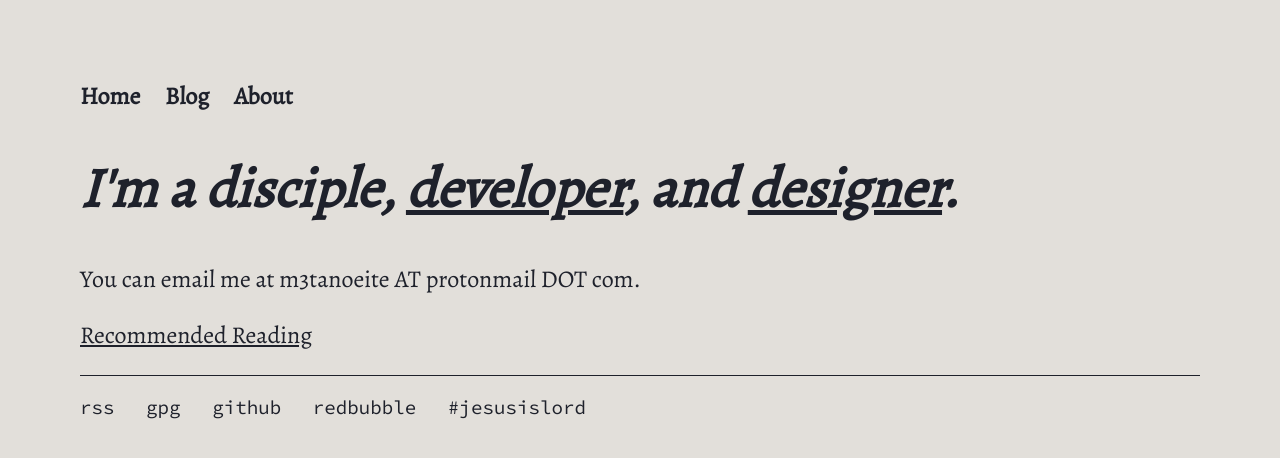
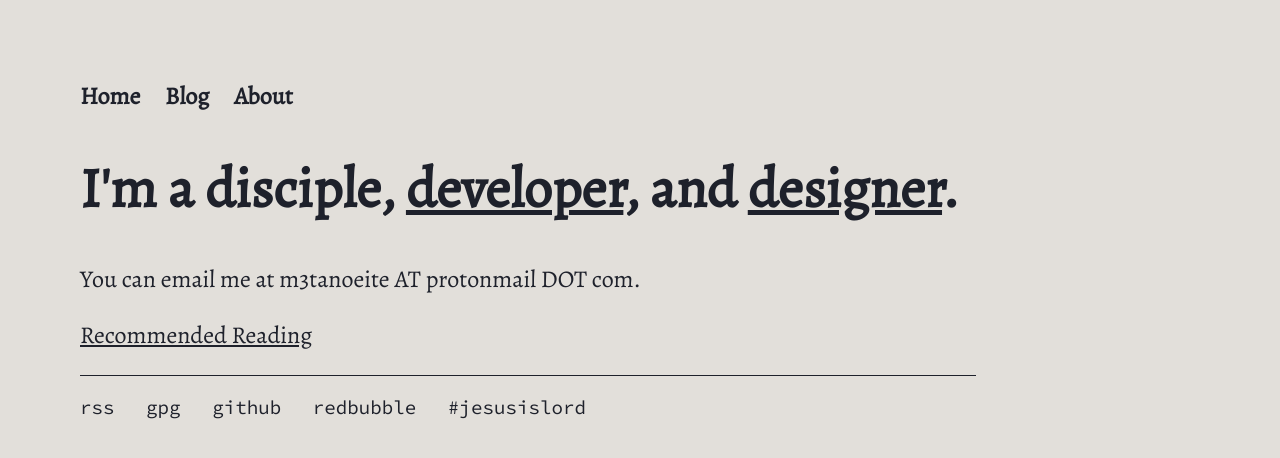
Before and after one commit to codyilardo/codyilardo.github.io, a Jekyll site: the page built from index.html, in a window 1280 px wide. Shown: the top 458 px of the page. Built offline with Jekyll 4.4.1, drawn with Linux system fonts in a browser that asks for light colours.

Commit message:
styling mods text................

```diff
--- a/css/main.css
+++ b/css/main.css
@@ -13,13 +13,13 @@ body {
     background-color: var(--bg);
     color: var(--text);
     margin: 80px;
+    width: 70%;
     font-family: var(--font);
 }
 
 .hero-text {
     font-family: var(--font);
     font-size: 3.5rem;
-    font-style: italic;
 }
 
 .p-mono {
```
